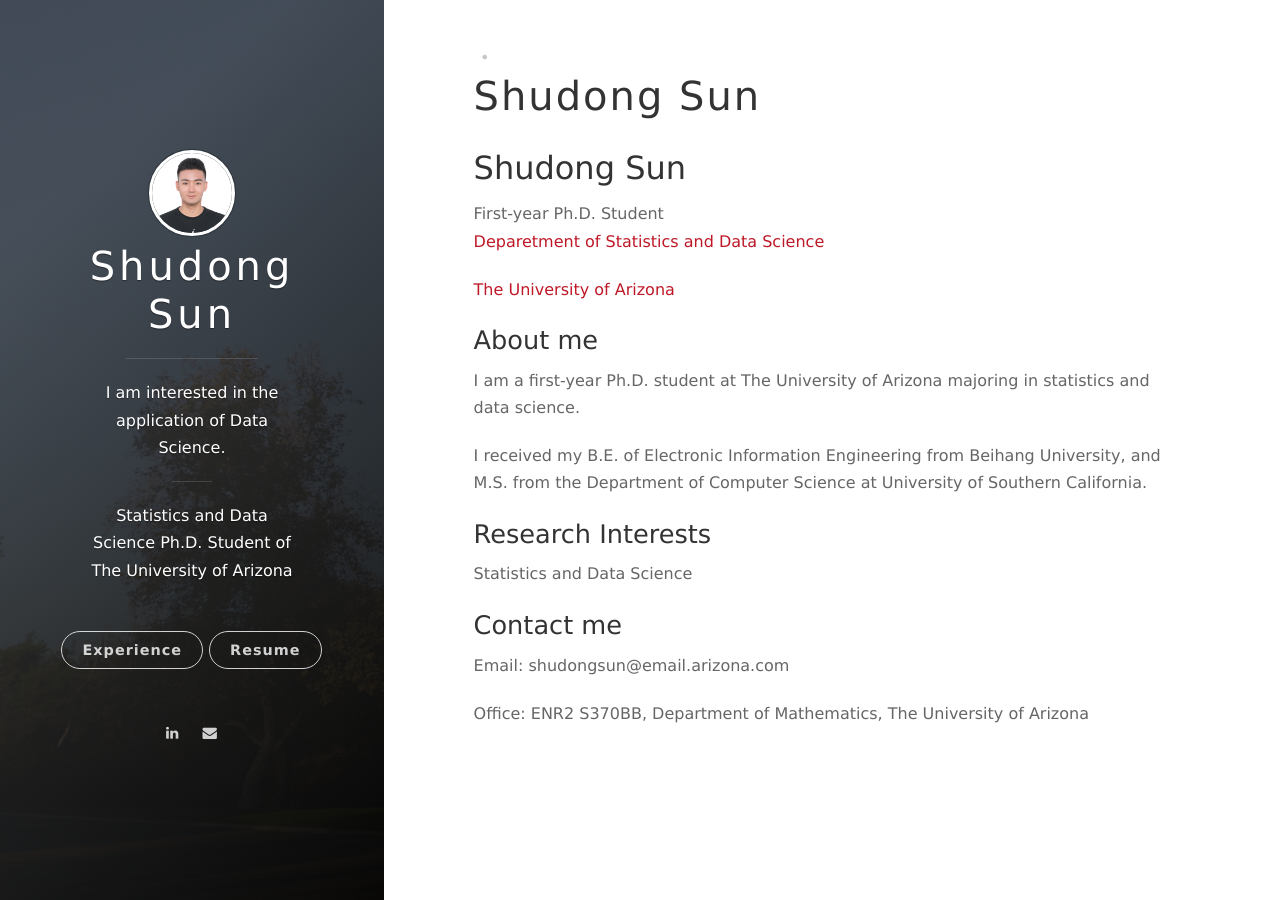
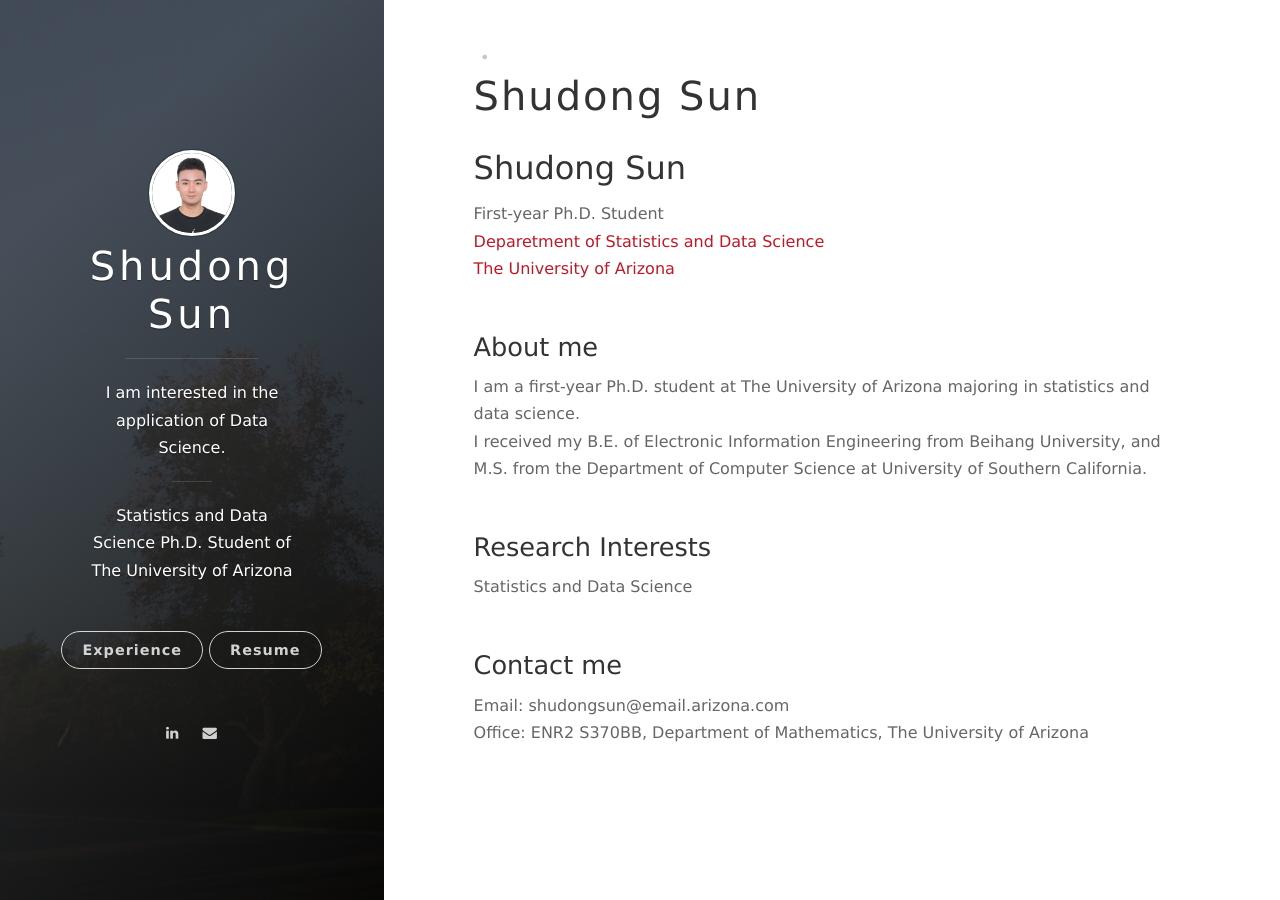
Before and after one commit to ShudongSun/ShudongSun.github.io, a Jekyll site: the page built from index.md, in a window 1280 px wide. Built offline with Jekyll 4.4.1, drawn with Linux system fonts in a browser that asks for light colours; nearby versions of some CDN libraries; our own code applies the rules of GitHub Pages for plain Markdown files; the list of posts is cut into pages by our own code.

```diff
--- a/index.md
+++ b/index.md
@@ -1,25 +1,22 @@
 ## Shudong Sun
 
 First-year Ph.D. Student <br />
-[Deparetment of Statistics and Data Science](https://statistics.arizona.edu/)
-
-[The University of Arizona](https://www.arizona.edu/)
+[Deparetment of Statistics and Data Science](https://statistics.arizona.edu/)<br />
+[The University of Arizona](https://www.arizona.edu/)<br /><br />
 
 
 ### About me
 
-I am a first-year Ph.D. student at The University of Arizona majoring in statistics and data science.
-
-I received my B.E. of Electronic Information Engineering from Beihang University, and M.S. from the Department of Computer Science at University of Southern California.
+I am a first-year Ph.D. student at The University of Arizona majoring in statistics and data science.<br />
+I received my B.E. of Electronic Information Engineering from Beihang University, and M.S. from the Department of Computer Science at University of Southern California.<br /><br />
 
 <!-- For more details see [GitHub Flavored Markdown](https://guides.github.com/features/mastering-markdown/). -->
 
 ### Research Interests
 
-Statistics and Data Science
+Statistics and Data Science<br /><br />
 
 ### Contact me
 
-Email: shudongsun@email.arizona.com
-
-Office: ENR2 S370BB, Department of Mathematics, The University of Arizona
+Email: shudongsun@email.arizona.com<br />
+Office: ENR2 S370BB, Department of Mathematics, The University of Arizona<br /><br />
```
